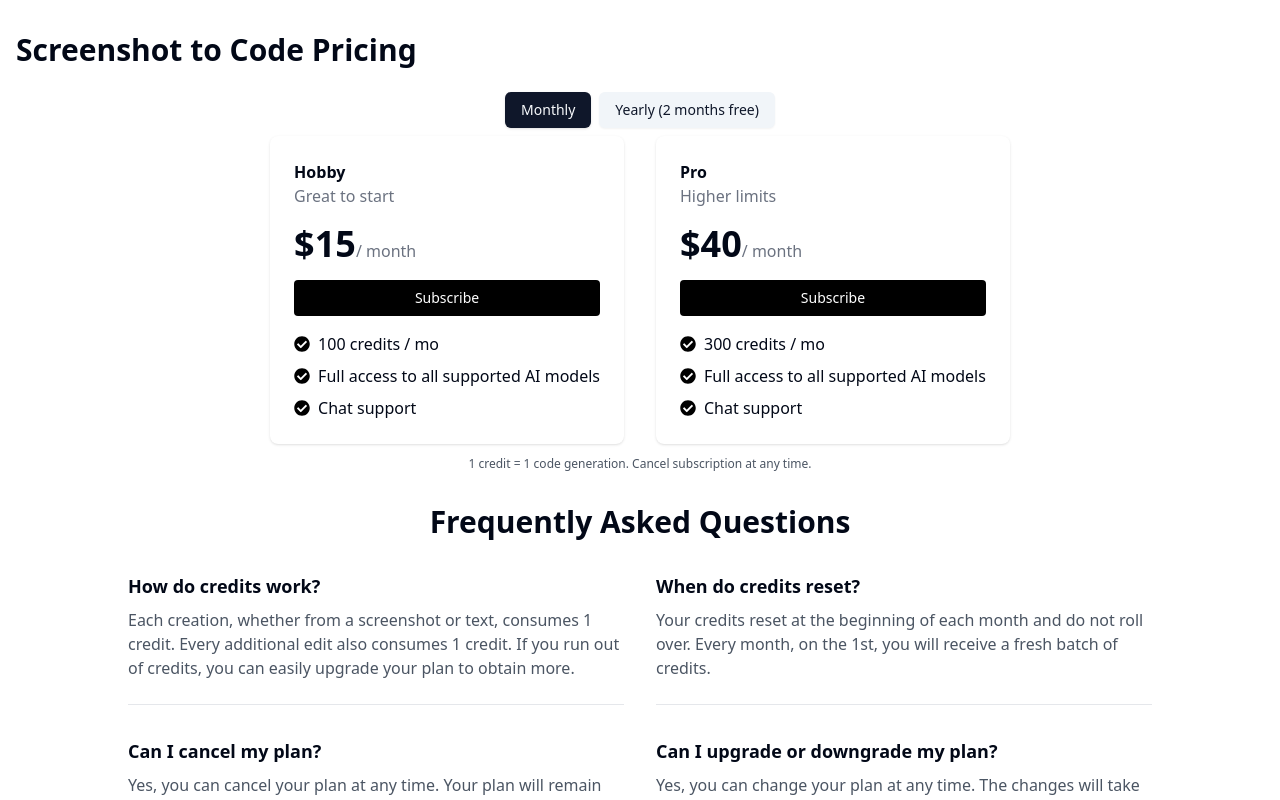
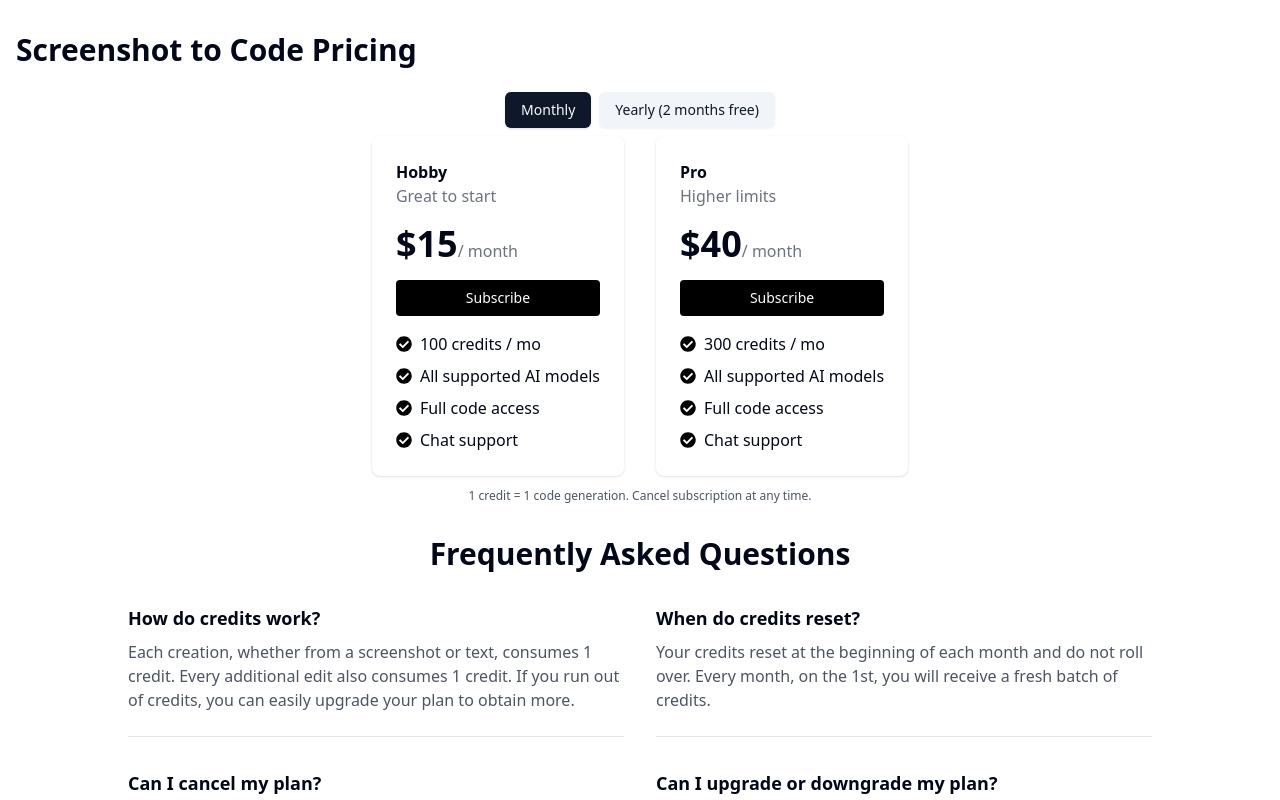
Before and after one commit to abi/screenshot-to-code, a React (Vite) app in the folder frontend/: page /pricing in a window 1280 px wide. Shown: the top 800 px of the page. Built offline with nearby package versions, Linux system fonts and the light colour scheme; no server answers.

Commit message:
improve pricing sell

```diff
--- a/frontend/src/components/hosted/payments/PricingPlans.tsx
+++ b/frontend/src/components/hosted/payments/PricingPlans.tsx
@@ -65,7 +65,11 @@ function PricingPlans({ shouldShowFAQLink = true }: PricingPlansProps) {
               </li>
               <li className="flex items-center">
                 <FaCheckCircle className="text-black mr-2" />
-                Full access to all supported AI models
+                All supported AI models
+              </li>
+              <li className="flex items-center">
+                <FaCheckCircle className="text-black mr-2" />
+                Full code access
               </li>
               <li className="flex items-center">
                 <FaCheckCircle className="text-black mr-2" />
@@ -105,7 +109,11 @@ function PricingPlans({ shouldShowFAQLink = true }: PricingPlansProps) {
               </li>
               <li className="flex items-center">
                 <FaCheckCircle className="text-black mr-2" />
-                Full access to all supported AI models
+                All supported AI models
+              </li>
+              <li className="flex items-center">
+                <FaCheckCircle className="text-black mr-2" />
+                Full code access
               </li>
               <li className="flex items-center">
                 <FaCheckCircle className="text-black mr-2" />
@@ -124,7 +132,7 @@ function PricingPlans({ shouldShowFAQLink = true }: PricingPlansProps) {
               target="_blank"
               className="text-blue-900 underline"
             >
-              See FAQs if you have additional questions
+              For more information, visit our FAQs
             </a>{" "}
             or contact support.
           </>
```
